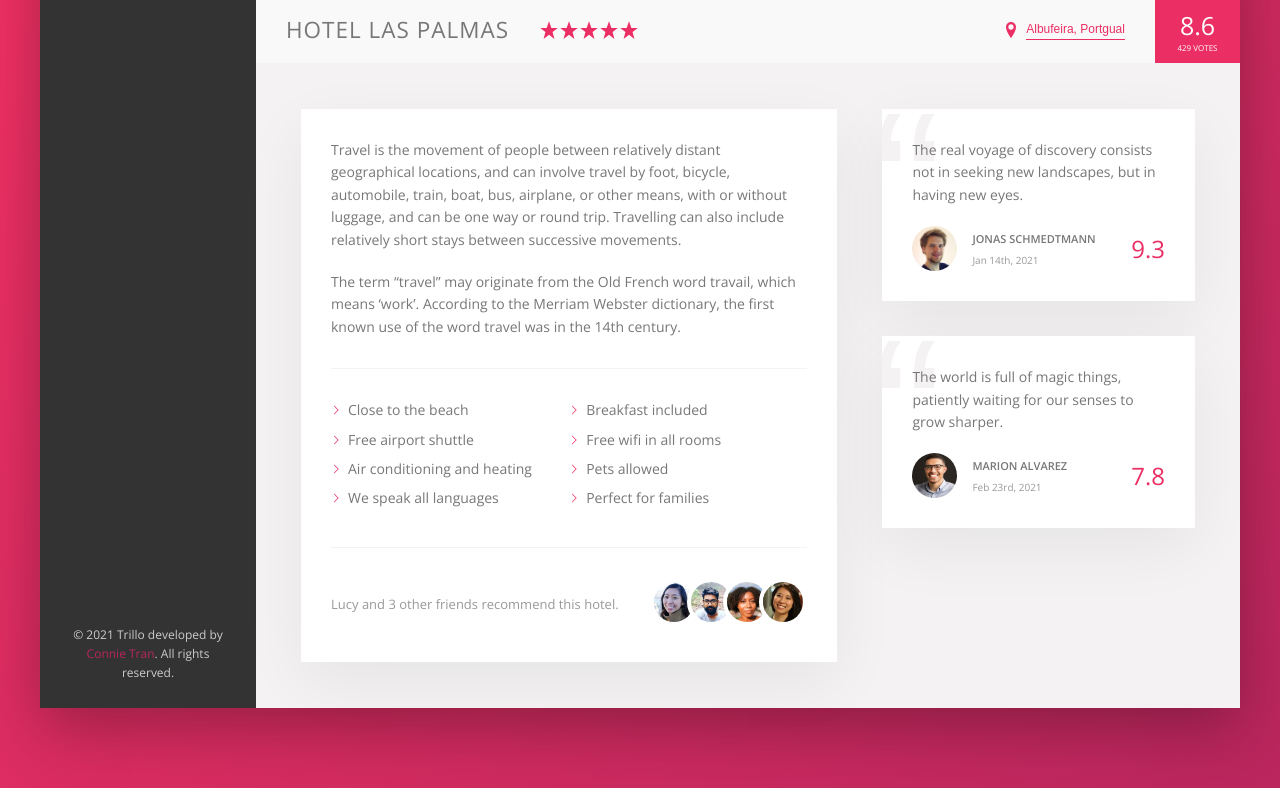
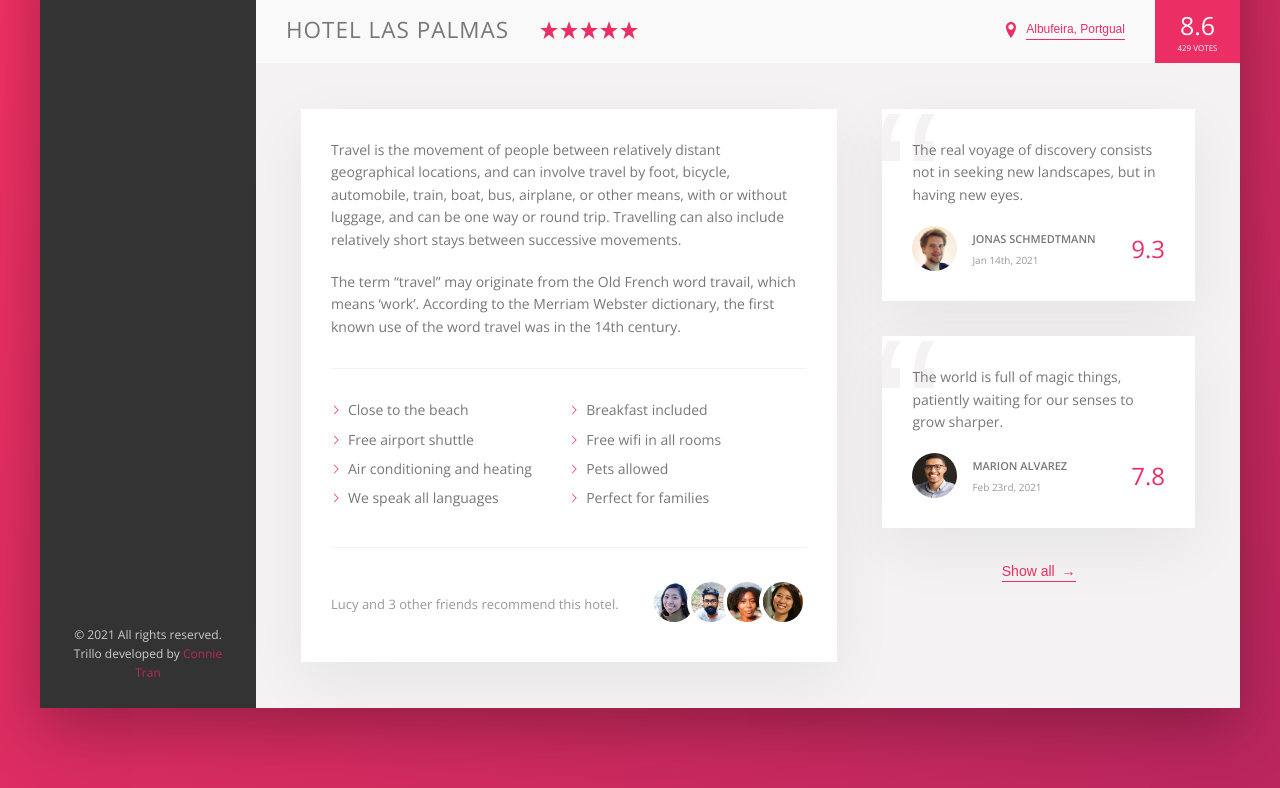
Before and after one commit to connietran-dev/trillo-travel, a website: page index.html in a window 1280 px wide. Shown: the part 538-1326 px from the top of the page. Drawn offline with nearby package versions, Linux system fonts and the light colour scheme.

Commit message:
Style See all link under reviews

```diff
--- a/index.html
+++ b/index.html
@@ -107,8 +107,7 @@
 
                 <!-- Copyright -->
                 <div class="legal">
-                    &copy; 2021 Trillo developed by <a href="https://github.com/connietran-dev" target="_blank">Connie
-                        Tran</a>. All rights reserved.
+                    &copy; 2021 All rights reserved. Trillo developed by <a href="https://github.com/connietran-dev" target="_blank">Connie Tran</a>
                 </div>
             </nav>
 
@@ -212,7 +211,7 @@
                     </div><!-- .description div -->
 
                     <!-- User Reviews -->
-                    <figure class="user-reviews">
+                    <div class="user-reviews">
                         <figure class="review">
                             <blockquote class="review__text">
                                 The real voyage of discovery consists not in seeking new landscapes, but in having new eyes.
@@ -226,6 +225,7 @@
                                 <div class="review__rating">9.3</div>
                             </figcaption>
                         </figure>
+
                         <figure class="review">
                             <blockquote class="review__text">
                                 The world is full of magic things, patiently waiting for our senses to grow sharper.
@@ -239,7 +239,9 @@
                                 <div class="review__rating">7.8</div>
                             </figcaption>
                         </figure>
-                    </figure>
+
+                        <button class="btn-inline">Show all <span>&rarr;</span></button>
+                    </div><!-- .review div -->
 
                 </div><!-- .detail div -->
 
--- a/sass/_layout.scss
+++ b/sass/_layout.scss
@@ -81,4 +81,9 @@ Misc - opacity
 
 .user-reviews {
     flex: 1;
+
+    /* Create flex contaimer for containers */
+    display: flex;
+    flex-direction: column;
+    align-items: center;
 }
--- a/sass/components/_hotel.scss
+++ b/sass/components/_hotel.scss
@@ -120,8 +120,19 @@
 
     transition: all .2s;
 
+    & span {
+        margin-left: 3px;   // Using px since they're so small
+
+        transition: margin-left .5s;    // Use margin-left instead of all b/c span color is not changing correctly on hover
+    }
+
     &:hover {
         color: var(--color-grey-dark-1);
+
+        // When parent element is hovered, increase margin-left of arrow
+        span {
+            margin-left: 8px;
+        }
     }
 
     &:focus {
```
Also changed, not shown: css/style.css.
